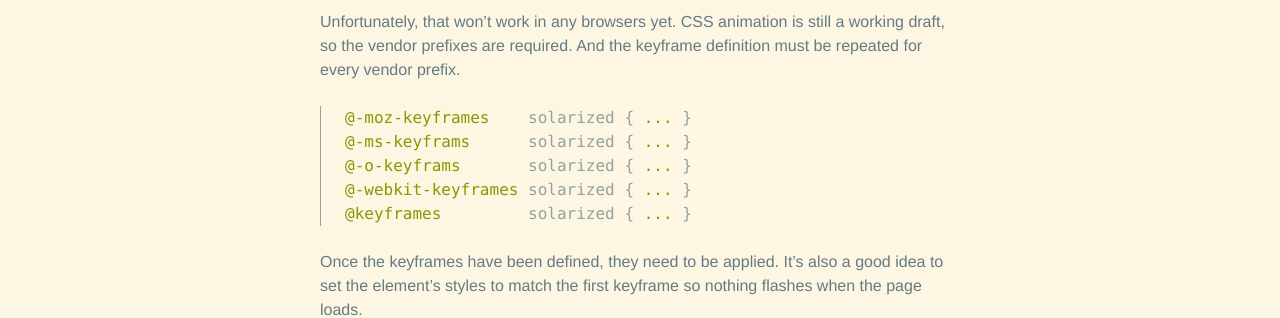
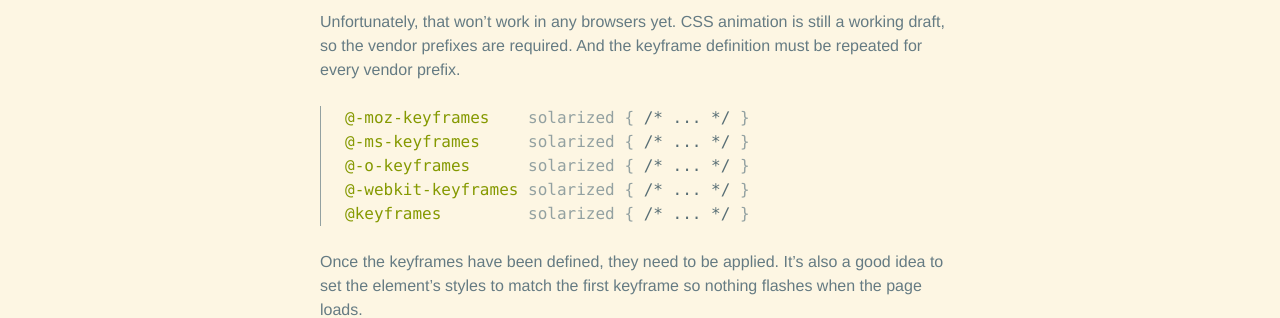
Before and after one commit to tfausak/tfausak.github.io, a Jekyll site: the page built from _posts/2011-12-20-using-css-keyframes-to-animate-my-logo.md, in a window 1280 px wide. Shown: the part 788-1106 px from the top of the page. Built offline with Jekyll 4.4.1, drawn with Linux system fonts in a browser that asks for light colours.

Commit message:
Fix typo and syntax.

```diff
--- a/_posts/2011-12-20-using-css-keyframes-to-animate-my-logo.md
+++ b/_posts/2011-12-20-using-css-keyframes-to-animate-my-logo.md
@@ -37,11 +37,11 @@ is still a working draft, so the vendor prefixes are required. And
 the keyframe definition must be repeated for every vendor prefix.
 
 {% highlight css %}
-@-moz-keyframes    solarized { ... }
-@-ms-keyframs      solarized { ... }
-@-o-keyframs       solarized { ... }
-@-webkit-keyframes solarized { ... }
-@keyframes         solarized { ... }
+@-moz-keyframes    solarized { /* ... */ }
+@-ms-keyframes     solarized { /* ... */ }
+@-o-keyframes      solarized { /* ... */ }
+@-webkit-keyframes solarized { /* ... */ }
+@keyframes         solarized { /* ... */ }
 {% endhighlight %}
 
 Once the keyframes have been defined, they need to be applied. It's
```
